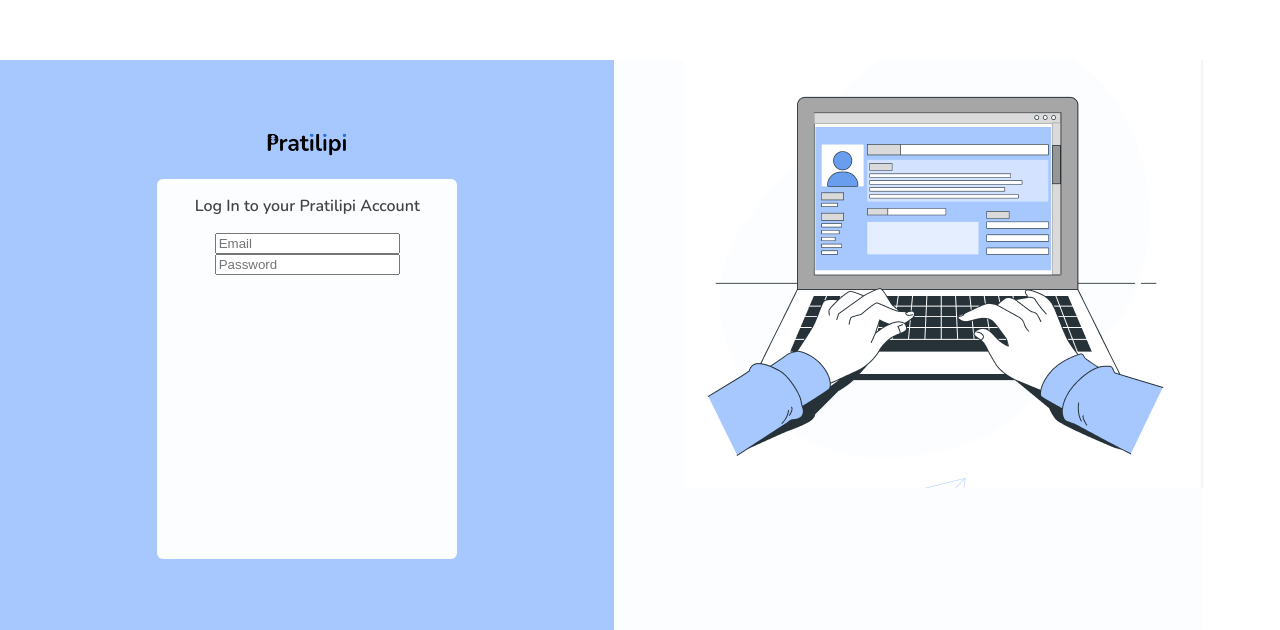
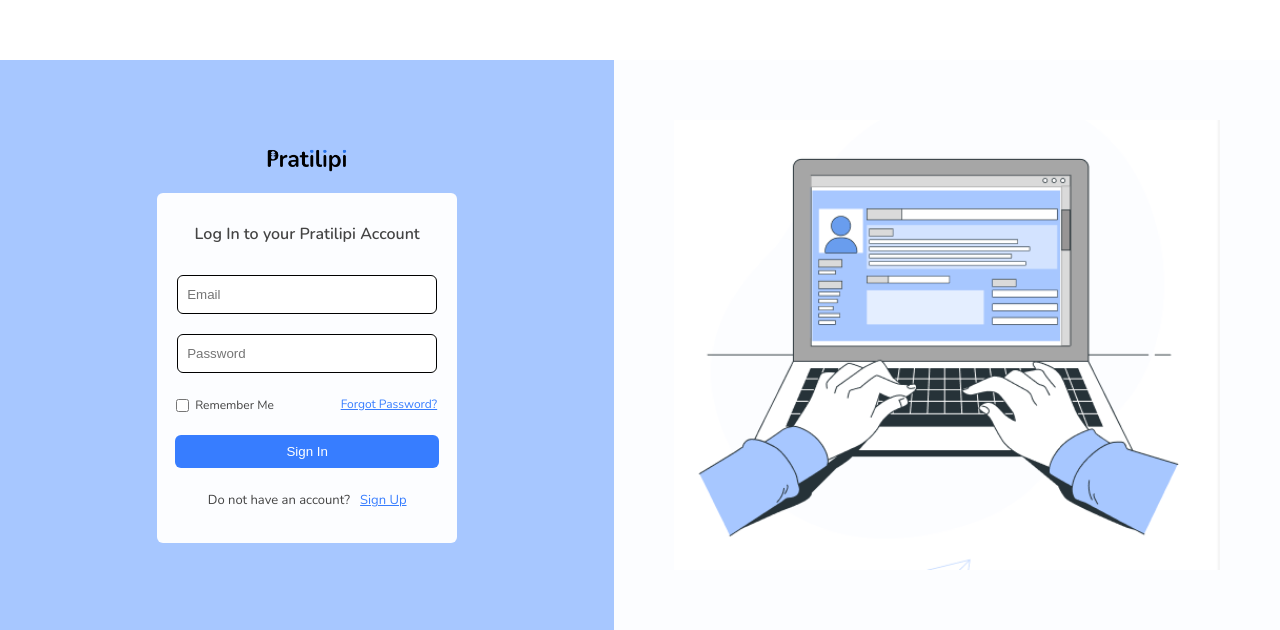
Before and after one commit to bhumi-cka/Pratilipi, a React (Create React App) app: page / in a window 1280 px wide. Shown: the part 827-1457 px from the top of the page. Built offline with nearby package versions, Linux system fonts and the light colour scheme.

Commit message:
Created Login Page

```diff
--- a/public/styles.css
+++ b/public/styles.css
@@ -2,6 +2,7 @@
 
 body {
     margin: 0;
+    font-family: Nunito;
 }
 
 /* Landing Page begin */
@@ -11,6 +12,7 @@ body {
     --lighter-purple: rgba(167, 199, 255, 1);
     --off-white-background: rgba(252, 253, 255, 1);
     --dark-grey: rgba(68, 68, 68, 1);
+    --button-blue: rgba(55, 125, 255, 1);
 
 }
 
@@ -21,12 +23,9 @@ body {
 /* Navbar begin */
 
 .navbar {
-    font-family: Nunito;
     font-weight: 400;
     font-size: 15px;
     line-height: 27.28px;
-
-
 
     display: flex;
     justify-content: space-between;
@@ -56,7 +55,6 @@ body {
 }
 
 .bold-para-middle {
-    font-family: Nunito;
     font-size: 39px;
     font-style: italic;
     font-weight: 800;
@@ -67,7 +65,6 @@ body {
 }
 
 .regular-para-middle {
-    font-family: Nunito;
     font-size: 20px;
     font-weight: 400;
     letter-spacing: 0em;
@@ -93,7 +90,6 @@ body {
     padding-inline: 15px;
     height: 30px;
 
-    font-family: Nunito;
     font-weight: 900;
     font-size: 17px;
     letter-spacing: 0em;
@@ -112,42 +108,106 @@ body {
     height: 570px;
 }
 
+/* Left Side */
+
 .left-login {
     background-color: var(--lighter-purple);
-    width: 48%;
+    width: 50%;
     display: flex;
     flex-direction: column;
-    justify-content: space-around;
+    justify-content: center;
+    gap: 20px;
 }
 
 .left-login > img {
     width: 80px;
     margin-inline: auto;
-    margin-top: 60px;
 }
 
 .login-box {
-    height: 380px;
+    height: 350px;
     width: 300px;
     background-color: var(--off-white-background);
     margin-inline: auto;
-    margin-bottom: 60px;
     border-radius: 6px;
     text-align: center;
+    color: var(--dark-grey);
 }
 
 .login-box > p {
-    font-family: Nunito;
     font-weight: 600;
-    color: var(--dark-grey);
+    margin-block: 30px;
 }
+
+.login-input {
+    width : 80%;
+    padding-inline: 9px;
+    padding-block: 11px;
+    margin-bottom: 20px;
+    border-radius: 6px;
+    border: solid 1px black;
+}
+
+.login-input:focus {
+    outline: none;
+}
+
+.login-form-end {
+    display: flex;
+    justify-content: space-between;
+    padding-inline: 5%;
+}
+
+.rememberme, .forgotpass {
+    font-weight: 300;
+    font-size: 12px;
+    vertical-align: middle;
+    margin-block: auto;
+}
+
+.forgotpass {
+    color: var(--button-blue);
+    margin-right: 5px;
+}
+
+#rememberme {
+    margin-right: 6px;
+    vertical-align: middle;
+}
+
+.sign-in-button {
+    background-color: var(--button-blue);
+    color: white;
+    border: none;
+    width: 88%;
+    padding-block: 9px;
+    border-radius: 6px;
+    margin-top: 20px;
+    font-weight: 200;
+}
+
+.no-account {
+    display: flex;
+    justify-content: center;
+    gap: 10px;
+    font-weight: 300;
+    font-size: 13px;
+    margin-top: 10px;
+}
+
+.no-account > a {
+    margin-block: auto;
+    color: var(--button-blue);
+}
+
+/* Right Side */
 
 .right-login {
     background-color: var(--off-white-background);
-}
-
-.login-img {
-    margin-left: 70px;
+    display: flex;
+    justify-content: center;
+    /* width: 50%; */
+    padding: 60px;
 }
 
 
--- a/src/components/loginpage.jsx
+++ b/src/components/loginpage.jsx
@@ -9,8 +9,26 @@ function LoginPage () {
                 <img src={Logo} alt="logo"></img>
                 <div class="login-box">
                     <p>Log In to your Pratilipi Account</p>
-                    <input type="email" placeholder="Email"></input>
-                    <input type="password" placeholder="Password"></input>
+                    <form>
+                            <input type="email" class="login-input" placeholder="Email"></input>
+                            <input type="password" class="login-input" placeholder="Password"></input>
+                    </form>
+
+                    <div class="login-form-end">
+                        <form>
+                            <input type="checkbox" id="rememberme"></input>
+                            <label for="rememberme" class="rememberme">Remember Me</label>
+                        </form>
+                        <a href="#" class="forgotpass">Forgot Password?</a>
+                    </div>
+
+                    <button class="sign-in-button">Sign In</button>
+
+                    <div class="no-account">
+                        <p>Do not have an account?</p>
+                        <a href="#">Sign Up</a>
+                    </div>
+
                 </div>
             </div>
             <div class="right-login">
```
